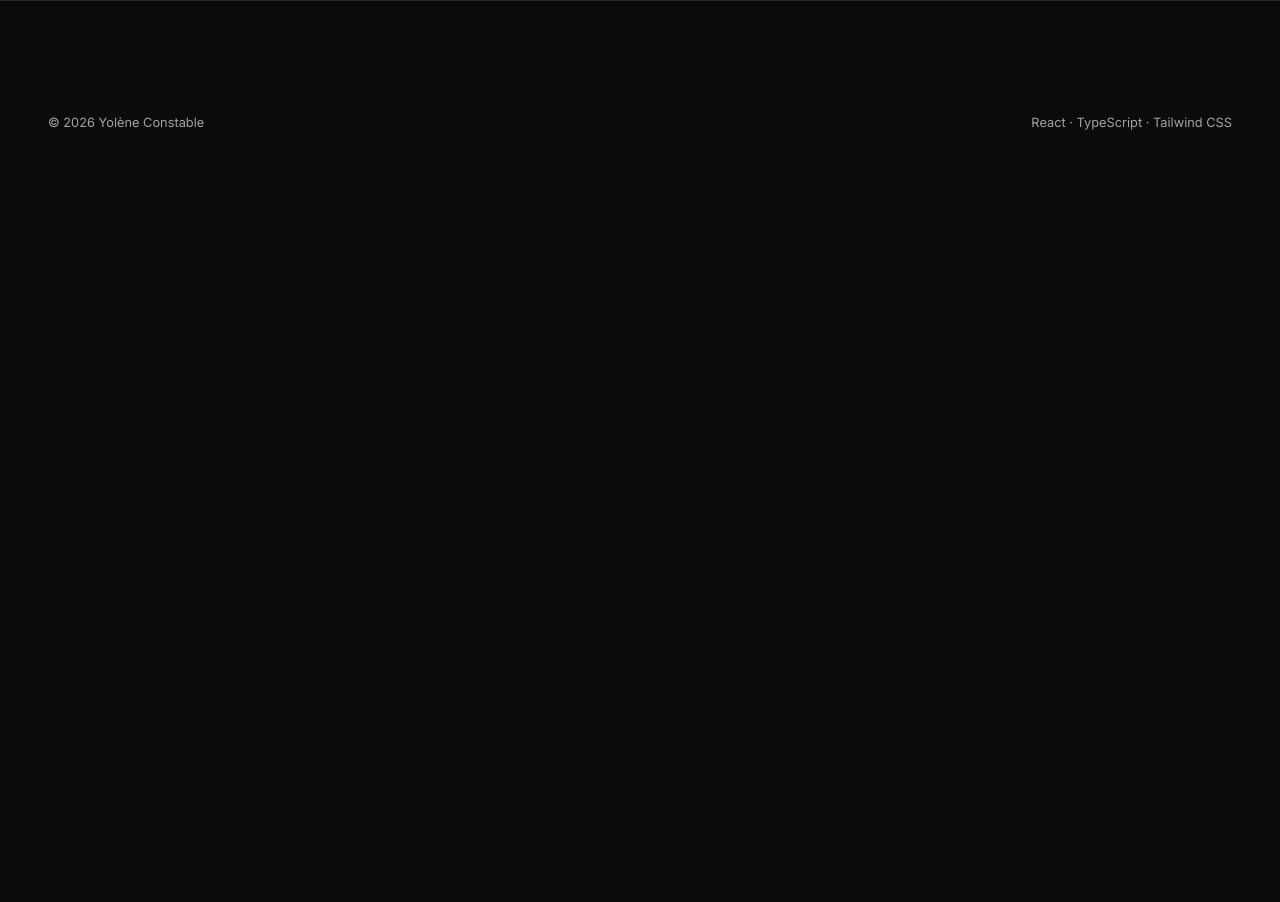
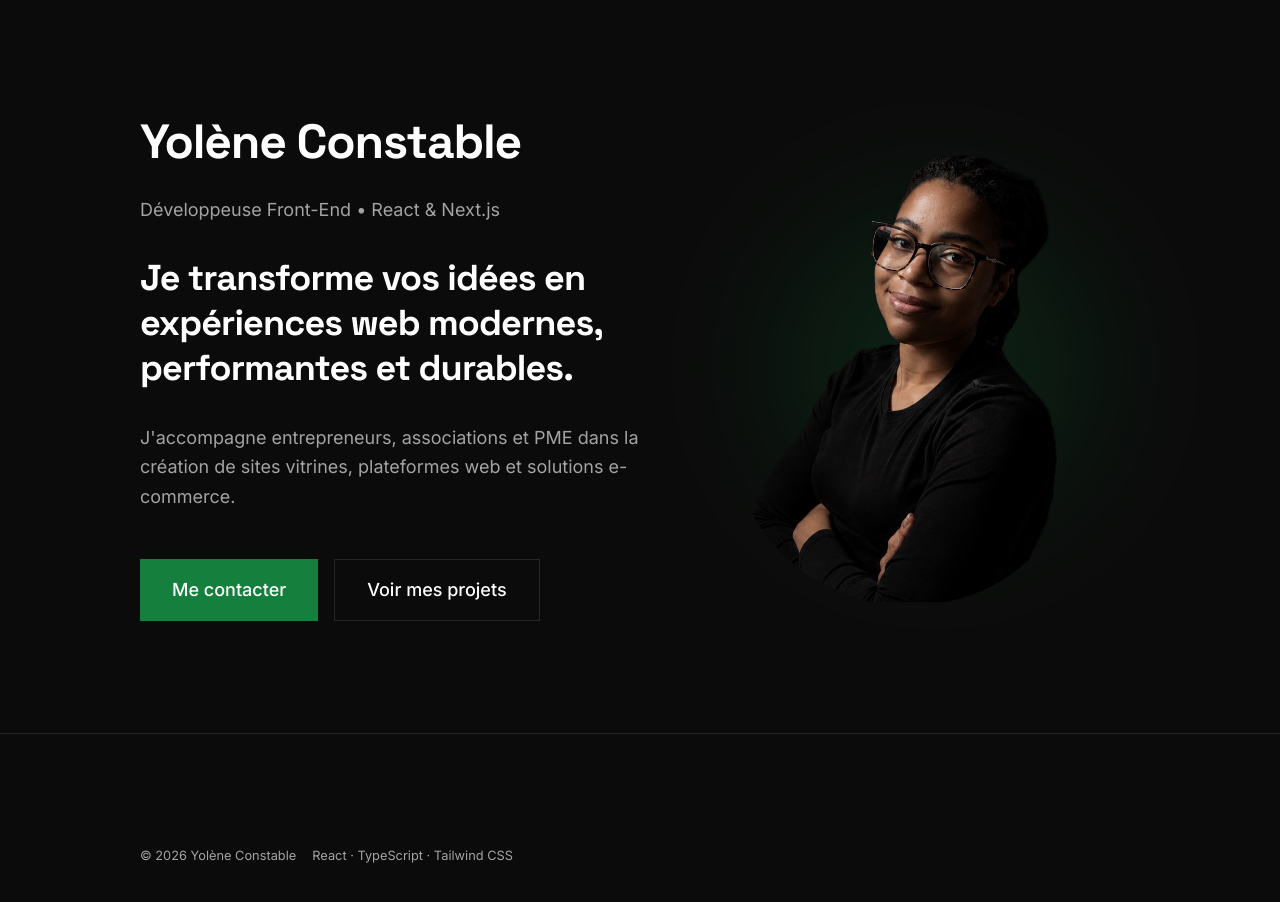
Before and after one commit to Yawleen/yoleneconstable-dev, a Next.js app: page / in a window 1280 px wide. Shown: the top 902 px of the page. Before the commit the page ends 800 px from the top, so only its background shows below. Built offline with nearby package versions, Linux system fonts and the light colour scheme; no server answers.

Commit message:
feat: implement hero section

```diff
--- a/app/globals.css
+++ b/app/globals.css
@@ -105,7 +105,7 @@
   }
 
   h1 {
-    @apply text-4xl md:text-5xl;
+    @apply text-4xl md:text-5xl mb-4 md:mb-6;
   }
 
   h2 {
@@ -136,18 +136,18 @@
   }
 
   .keyword {
-    @apply inline-block text-primary font-medium bg-primary-foreground px-2 py-1 md:px-3 md:py-1;
+    @apply border-b-2 border-primary;
   }
 
   .btn {
     @apply w-max flex justify-center items-center font-medium text-primary-foreground text-base md:text-lg px-4 py-2 md:px-8 md:py-4 transition-colors cursor-pointer;
   }
 
-  .btn-primary {
+  .btn--primary {
     @apply bg-primary hover:bg-primary/90 focus:bg-primary/90;
   }
 
-  .btn-outline {
+  .btn--outline {
     @apply border border-border hover:border-primary focus:border-primary;
   }
 
--- a/app/page.tsx
+++ b/app/page.tsx
@@ -1,3 +1,9 @@
+import Hero from '@/components/sections/Hero';
+
 export default function Home() {
-  return <main></main>;
+  return (
+    <main>
+      <Hero />
+    </main>
+  );
 }
--- a/components/Container.tsx
+++ b/components/Container.tsx
@@ -1,7 +1,19 @@
 import React from 'react';
 
-const Container = ({ children }: { children: React.ReactNode }) => {
-  return <div className="max-w-350 mx-auto">{children}</div>;
+const Container = ({
+  children,
+  isHero,
+}: {
+  children: React.ReactNode;
+  isHero?: boolean;
+}) => {
+  return (
+    <div
+      className={`flex flex-col gap-6 md:gap-8 w-full max-w-250 mx-auto ${isHero ? 'lg:flex-row lg:items-center' : 'md:flex-row'}`}
+    >
+      {children}
+    </div>
+  );
 };
 
 export default Container;
--- /dev/null
+++ b/components/LinkButton.tsx
@@ -0,0 +1,22 @@
+import Link from 'next/link';
+
+const LinkButton = ({
+  href,
+  text,
+  variant = 'solid',
+}: {
+  href: string;
+  text: string;
+  variant?: 'solid' | 'outline';
+}) => {
+  return (
+    <Link
+      href={href}
+      className={`btn ${variant === 'solid' ? 'btn--primary' : 'btn--outline'}`}
+    >
+      <span>{text}</span>
+    </Link>
+  );
+};
+
+export default LinkButton;
--- /dev/null
+++ b/components/Section.tsx
@@ -0,0 +1,19 @@
+import Container from './Container';
+
+const Section = ({
+  id,
+  isHero,
+  children,
+}: {
+  id?: string;
+  isHero?: boolean;
+  children: React.ReactNode;
+}) => {
+  return (
+    <section id={id}>
+      <Container isHero={isHero}>{children}</Container>
+    </section>
+  );
+};
+
+export default Section;
--- /dev/null
+++ b/components/sections/Hero.tsx
@@ -0,0 +1,98 @@
+'use client';
+
+import Section from '../Section';
+import LinkButton from '../LinkButton';
+import { SECTION_IDS } from '@/constants/section-ids';
+import Image from 'next/image';
+import { motion } from 'motion/react';
+
+const fadeIn = {
+  hidden: {
+    opacity: 0,
+    y: 16,
+  },
+  visible: {
+    opacity: 1,
+    y: 0,
+  },
+};
+
+const container = {
+  hidden: {},
+  visible: {
+    transition: {
+      staggerChildren: 0.18,
+    },
+  },
+};
+
+const imageAnimation = {
+  hidden: {
+    opacity: 0,
+    scale: 0.95,
+  },
+  visible: {
+    opacity: 1,
+    scale: 1,
+    transition: {
+      duration: 0.8,
+      delay: 0.3,
+    },
+  },
+};
+
+const Hero = () => {
+  return (
+    <Section isHero>
+      <motion.div variants={container} initial="hidden" animate="visible">
+        <motion.div variants={fadeIn}>
+          <h1>Yolène Constable</h1>
+          <p className="mb-6 md:mb-8">
+            Développeuse Front-End • React & Next.js
+          </p>
+        </motion.div>
+        <motion.h2 variants={fadeIn} className="mb-6 md:mb-8">
+          Je transforme vos idées en expériences web modernes, performantes et
+          durables.
+        </motion.h2>
+        <motion.p variants={fadeIn} className="description mb-10 md:mb-12">
+          J&apos;accompagne entrepreneurs, associations et PME dans la création
+          de sites vitrines, plateformes web et solutions e-commerce.
+        </motion.p>
+        <motion.div variants={fadeIn} className="flex flex-wrap gap-4">
+          <LinkButton href={`#${SECTION_IDS.CONTACT}`} text="Me contacter" />
+          <LinkButton
+            href={`#${SECTION_IDS.PROJECTS}`}
+            text="Voir mes projets"
+            variant="outline"
+          />
+        </motion.div>
+      </motion.div>
+      <motion.div
+        variants={imageAnimation}
+        initial="hidden"
+        animate="visible"
+        className="hidden relative w-full max-w-md lg:block"
+      >
+        <div
+          aria-hidden="true"
+          className="absolute flex inset-0 justify-center items-center"
+        >
+          <div className="w-80 h-80 rounded-full bg-primary blur-[70px] opacity-18" />
+        </div>
+        <div className="relative h-120 aspect-3/4 rounded-full overflow-hidden">
+          <Image
+            src="/images/hero-bg.png"
+            alt="Yolène Constable - Développeuse Front-End"
+            fill
+            className="object-contain"
+            sizes="(min-width: 1024px) 40vw, 0px"
+            priority
+          />
+        </div>
+      </motion.div>
+    </Section>
+  );
+};
+
+export default Hero;
--- /dev/null
+++ b/constants/section-ids.ts
@@ -0,0 +1,4 @@
+export const SECTION_IDS = {
+  PROJECTS: 'projects',
+  CONTACT: 'contact',
+} as const;
--- a/package.json
+++ b/package.json
@@ -10,6 +10,7 @@
   },
   "dependencies": {
     "lucide-react": "^1.17.0",
+    "motion": "^12.40.0",
     "next": "16.2.7",
     "react": "19.2.4",
     "react-dom": "19.2.4"
```
Also changed, not shown: public/images/hero-bg.png (added), 1 other file (tests, documents, lock files or other folders).
